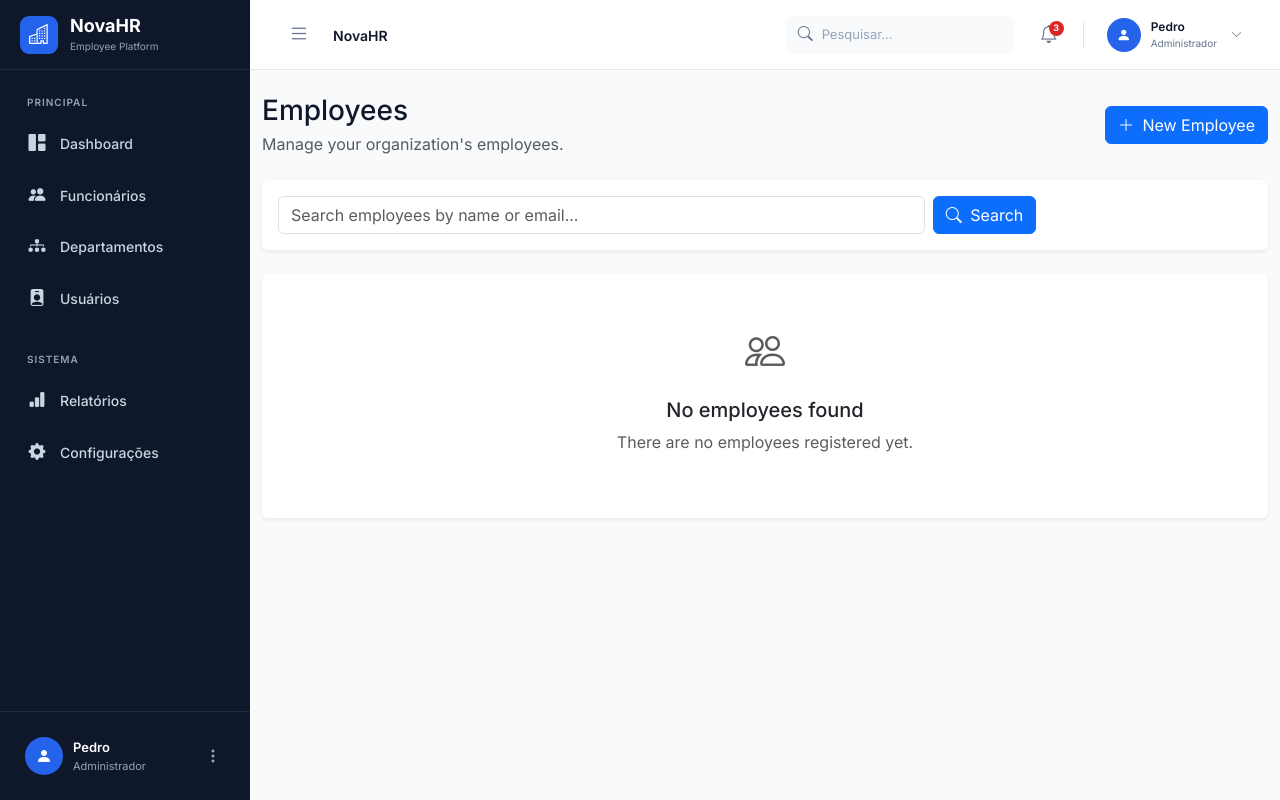
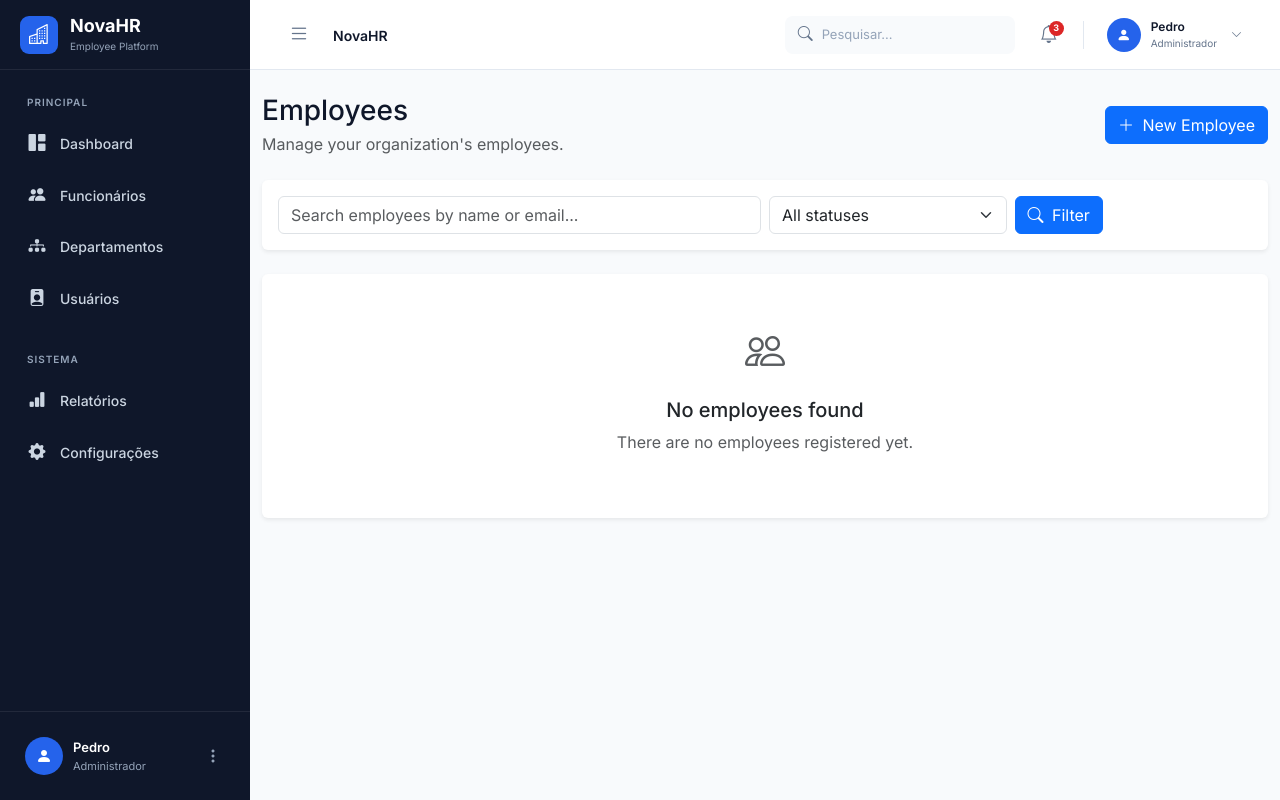
Before and after one commit to panzo1f/employee-management-system, a Flask app: page /employees/ in a window 1280 px wide. Run offline with Flask 3, Linux system fonts and the light colour scheme; data that the repository does not hold is empty.

Commit message:
feat: add employee status filter

```diff
--- a/app/routes/employees.py
+++ b/app/routes/employees.py
@@ -17,15 +17,21 @@ employees_bp = Blueprint(
 @employees_bp.route("/")
 def list_employees():
     search = request.args.get("search", "").strip()
+    status = request.args.get("status", "").strip().lower()
+
+    if status not in ("active", "inactive"):
+        status = ""
 
     employees = EmployeeService.get_all(
-        search=search
+        search=search,
+        status=status,
     )
 
     return render_template(
         "employees/list.html",
         employees=employees,
         search=search,
+        status=status,
     )
 
 
--- a/app/services/employee_service.py
+++ b/app/services/employee_service.py
@@ -7,7 +7,7 @@ from app.models.employee import Employee
 class EmployeeService:
 
     @staticmethod
-    def get_all(search=None):
+    def get_all(search=None, status=None):
         query = Employee.query
 
         if search:
@@ -23,6 +23,12 @@ class EmployeeService:
                         Employee.email.ilike(search_pattern),
                     )
                 )
+
+        if status == "active":
+            query = query.filter(Employee.is_active.is_(True))
+
+        elif status == "inactive":
+            query = query.filter(Employee.is_active.is_(False))
 
         return query.order_by(Employee.id.desc()).all()
 
--- a/app/templates/employees/list.html
+++ b/app/templates/employees/list.html
@@ -37,7 +37,7 @@ Employees | NovaHR
                 class="row g-2"
             >
 
-                <div class="col-md-8">
+                <div class="col-md-6">
                     <input
                         type="text"
                         name="search"
@@ -47,17 +47,36 @@ Employees | NovaHR
                     >
                 </div>
 
+                <div class="col-md-3">
+                    <select
+                        name="status"
+                        class="form-select"
+                    >
+                        <option value="" {% if not status %}selected{% endif %}>
+                            All statuses
+                        </option>
+
+                        <option value="active" {% if status == "active" %}selected{% endif %}>
+                            Active
+                        </option>
+
+                        <option value="inactive" {% if status == "inactive" %}selected{% endif %}>
+                            Inactive
+                        </option>
+                    </select>
+                </div>
+
                 <div class="col-md-auto">
                     <button
                         type="submit"
                         class="btn btn-primary"
                     >
                         <i class="bi bi-search me-1"></i>
-                        Search
+                        Filter
                     </button>
                 </div>
 
-                {% if search %}
+                {% if search or status %}
                     <div class="col-md-auto">
                         <a
                             href="{{ url_for('employees.list_employees') }}"
```
